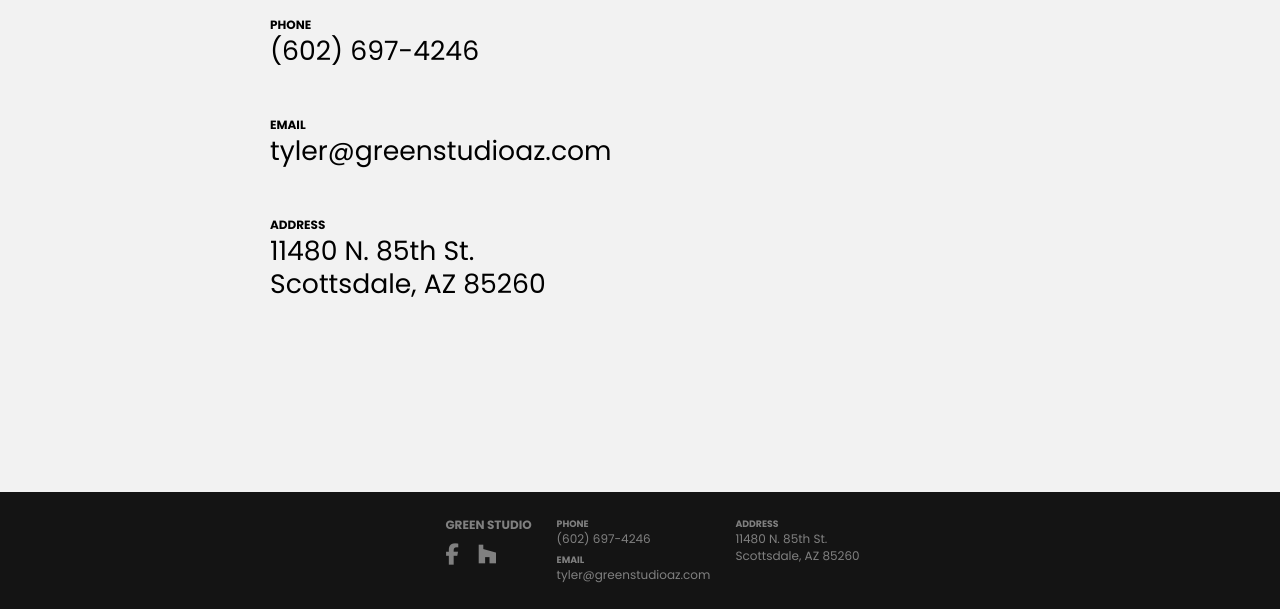
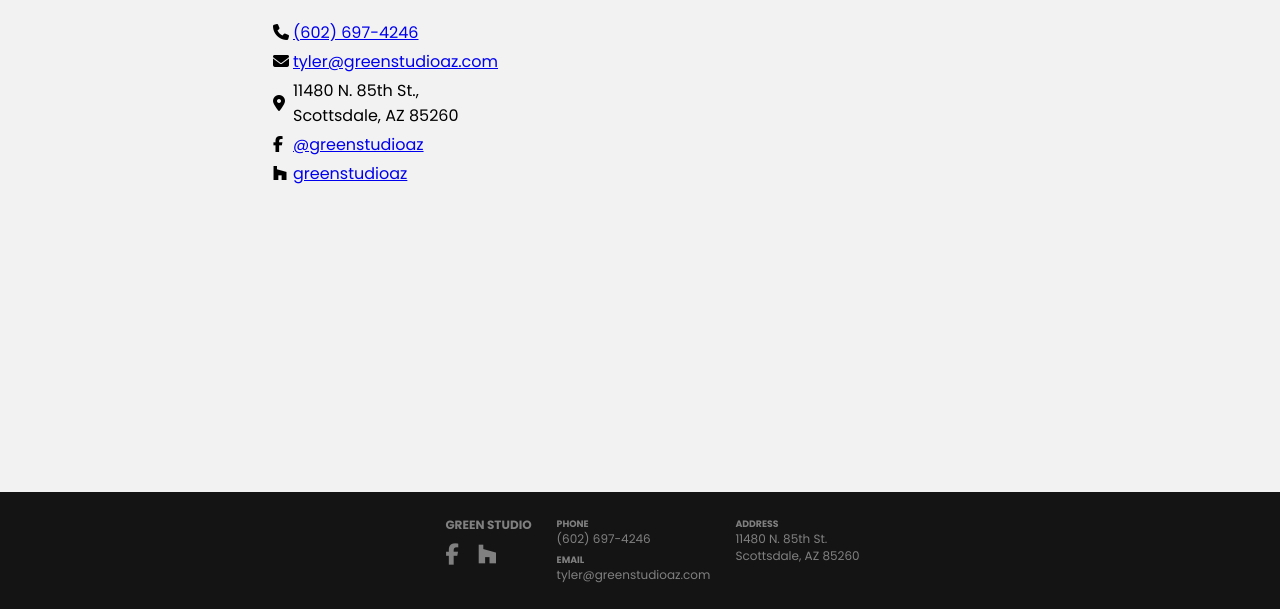
Before and after one commit to tsgreen1213/greenstudioaz, a plain HTML site: page contact.html in a window 1280 px wide. Shown: the part 191-800 px from the top of the page. Drawn offline with Linux system fonts and the light colour scheme.

Commit message:
Update contact.html

```diff
--- a/contact.html
+++ b/contact.html
@@ -56,17 +56,30 @@
 			<div class="page-content">
 				<div class="page-title big-text condensed">Contact</div>
 				<div class="page-title-spacer"></div>
-				<div class="page-entry">
-					<div class="small-text"><b>PHONE</b></div>
-					<div class="contact-text">(602) 697-4246</div>
-					<br><br>
-					<div class="small-text"><b>EMAIL</b></div>
-					<div class="contact-text">tyler@greenstudioaz.com</div>
-					<br><br>
-					<div class="small-text"><b>ADDRESS</b></div>
-					<div class="contact-text">11480 N. 85th St.<br>Scottsdale, AZ 85260<br></div>
+				<div class="page-entry" style="width: 740px;">
+					<table class="contact-table">
+						<tr>
+							<td class="contact-cell"><div class="fas fa-phone"></div></td>
+							<td class="contact-cell"><a href="tel: 6026974246">(602) 697-4246</a></td>
+						</tr>
+						<tr>
+							<td class="contact-cell"><div class="fas fa-envelope"></div></td>
+							<td class="contact-cell"><a href="mailto: tyler@greenstudioaz.com">tyler@greenstudioaz.com</a></td>
+						</tr>
+						<tr>
+							<td class="contact-cell"><div class="fas fa-map-marker-alt"></div></td>
+							<td class="contact-cell">11480 N. 85th St.,<br>Scottsdale, AZ 85260</td>
+						</tr>
+						<tr>
+							<td class="contact-cell"><div class="fab fa-facebook-f"></div></td>
+							<td class="contact-cell"><a href="https://www.facebook.com/greenstudioaz/">@greenstudioaz</a></td>
+						</tr>
+						<tr>
+							<td class="contact-cell"><div class="fab fa-houzz"></div></td>
+							<td class="contact-cell"><a href="https://www.houzz.com/pro/greenstudioaz">greenstudioaz</a></td>
+						</tr>
+					</table>
 				</div>
-				<div class="page-entry"></div>
 			</div>
 			<!-- Footer -->
 			<div class="footer">
```
